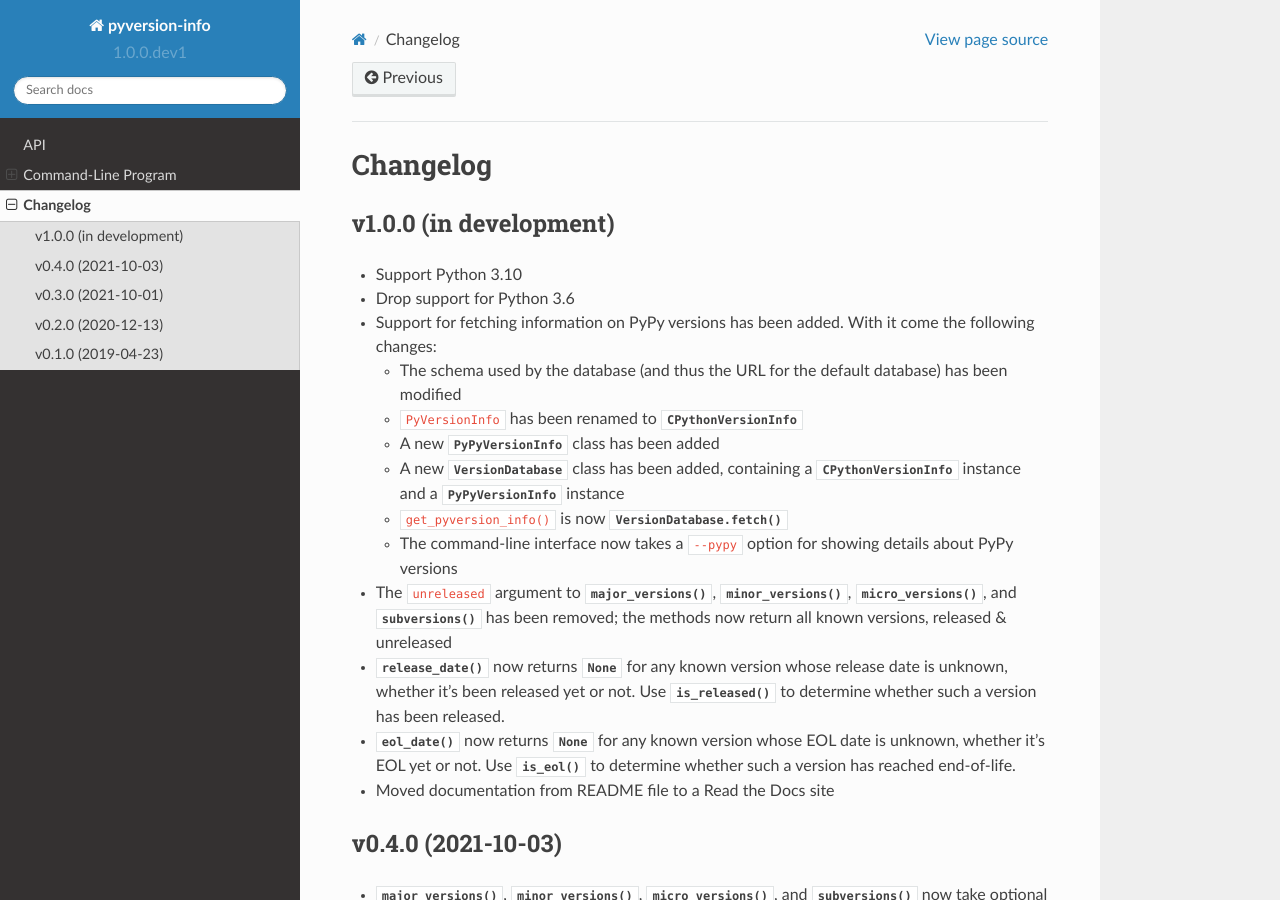
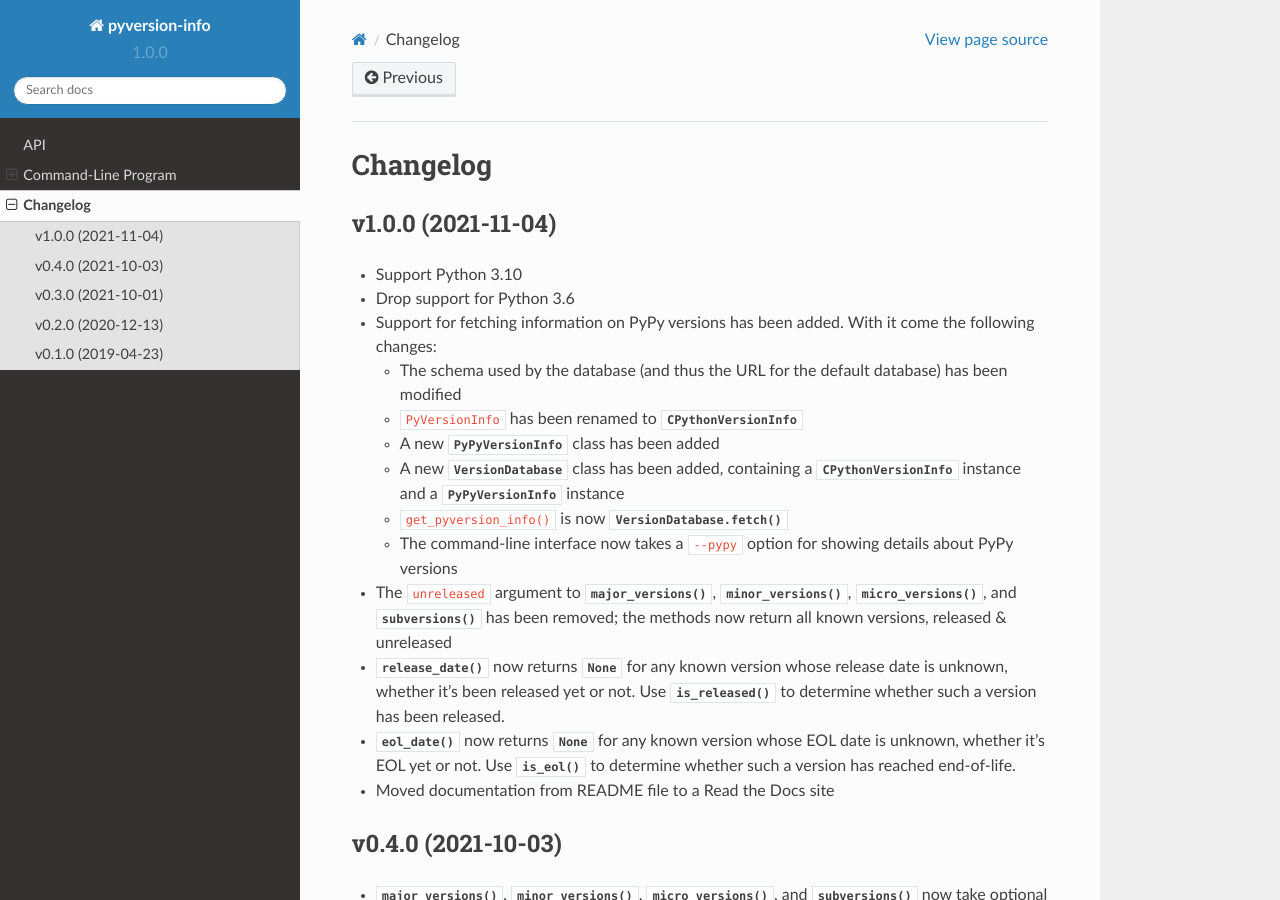
Before and after one commit to jwodder/pyversion-info, a Sphinx documentation site: the page built from docs/changelog.rst, in a window 1280 px wide and 900 px high. Built offline with Sphinx 7.4.7 and the Read the Docs theme 2.0.0, drawn with Linux system fonts in a browser that asks for light colours.

```diff
--- a/CHANGELOG.md
+++ b/CHANGELOG.md
@@ -1,5 +1,5 @@
-v1.0.0 (in development)
------------------------
+v1.0.0 (2021-11-04)
+-------------------
 - Support Python 3.10
 - Drop support for Python 3.6
 - Support for fetching information on PyPy versions has been added.  With it
--- a/docs/changelog.rst
+++ b/docs/changelog.rst
@@ -3,8 +3,8 @@
 Changelog
 =========
 
-v1.0.0 (in development)
------------------------
+v1.0.0 (2021-11-04)
+-------------------
 - Support Python 3.10
 - Drop support for Python 3.6
 - Support for fetching information on PyPy versions has been added.  With it
--- a/src/pyversion_info/__init__.py
+++ b/src/pyversion_info/__init__.py
@@ -19,7 +19,7 @@ Visit <https://github.com/jwodder/pyversion-info> or
 
 from __future__ import annotations
 
-__version__ = "1.0.0.dev1"
+__version__ = "1.0.0"
 __author__ = "John Thorvald Wodder II"
 __author_email__ = "pyversion-info@varonathe.org"
 __license__ = "MIT"
```
